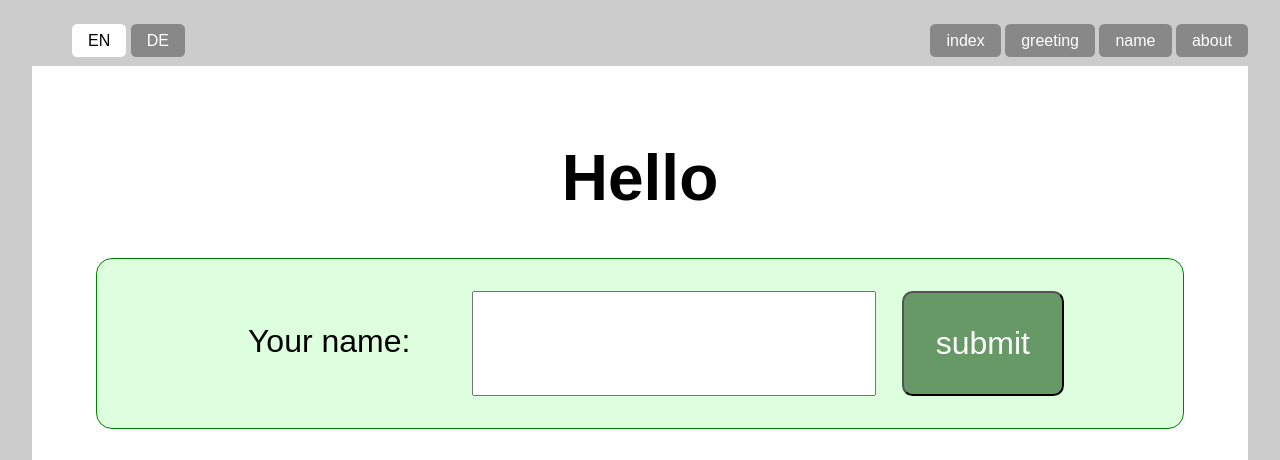
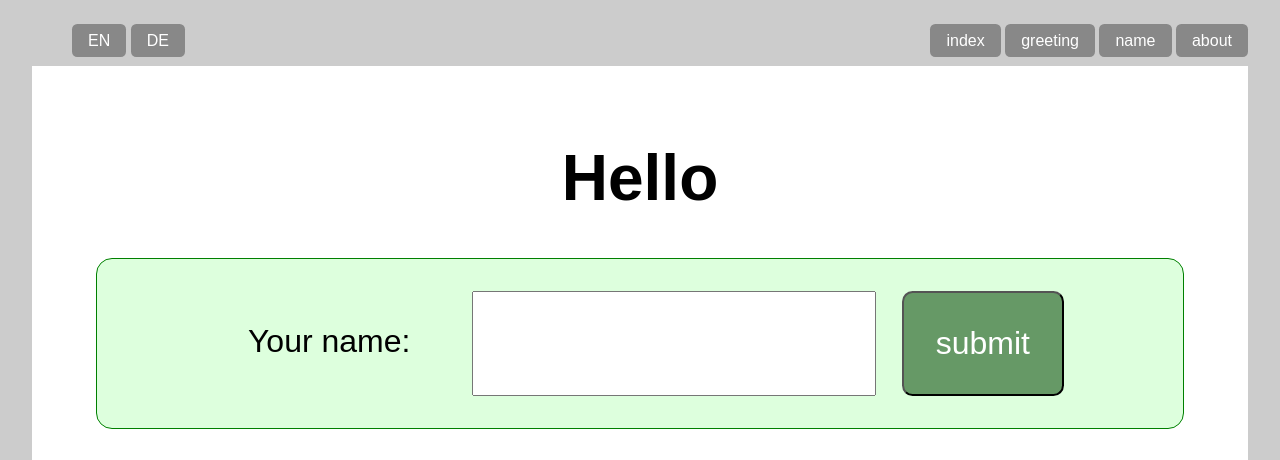
Before and after one commit to davewhiteland/i18-cat-clicker, a Flask app: page /cats in a window 1280 px wide. Shown: the top 460 px of the page. Run offline with Flask 2, Linux system fonts and the light colour scheme.

Commit message:
remove current class from language button pending fix
can't find how to identify current local within template

```diff
--- a/templates/base.html
+++ b/templates/base.html
@@ -7,7 +7,7 @@
   <body>
   <nav>
     <ul class="language">
-      <li><a href="/lang?lang=en" class="current">EN</a></li>
+      <li><a href="/lang?lang=en">EN</a></li>
       <li><a href="/lang?lang=de">DE</a></li>
     </ul>
     <ul>
```
